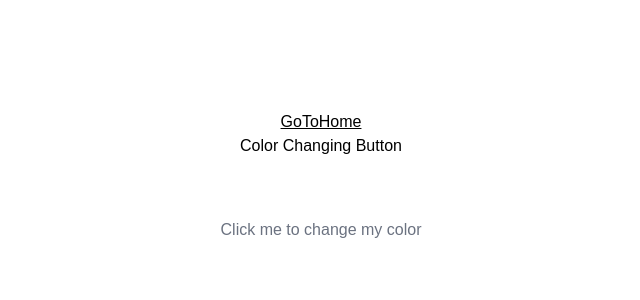
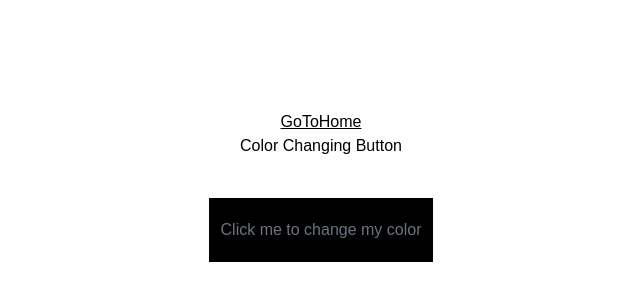
Before and after one commit to sameerkali/React_coding_round_practice, a React (Vite) app: page /seven in a window 1280 px wide. Shown: the part 214-514 px from the top of the page, without its empty margins (319-959 px from the left). Built offline with nearby package versions, Linux system fonts and the light colour scheme.

Commit message:
feat: seven (color changing button)

```diff
--- a/src/All Assessment/assessment07/Seven.jsx
+++ b/src/All Assessment/assessment07/Seven.jsx
@@ -1,60 +1,64 @@
-// import React, { useState } from 'react';
-// import GoToHome from '../../Components/GoToHome';
-// import '../../index.css';
+import React, { useState } from 'react';
+import GoToHome from '../../Components/GoToHome';
+import '../../index.css';
+
+const Seven = () => {
+  const [color, setColor] = useState('000000');
+
+  const handleChangeColor = () => {
+    const randomColor = Math.floor(Math.random() * 16777215).toString(16);
+    setColor(randomColor);
+  };
+
+  return (
+    <div className='flex flex-col justify-center items-center h-screen'>
+      <GoToHome />
+      <h1>Color Changing Button</h1>
+      <div>
+        <button
+          onClick={handleChangeColor}
+          className={`px-3 py-5 text-gray-500 mt-10`}
+          style={{ backgroundColor: `#${color}` }}
+        >
+          Click me to change my color
+        </button>
+      </div>
+    </div>
+  );
+};
+
+export default Seven;
+
+
+
+
+// import React, { useState } from "react";
+// import GoToHome from "../../Components/GoToHome";
 
 // const Seven = () => {
-//   const [color, setColor] = useState('000000');
+//   const [number, setNumber] = useState(1);
 
 //   const handleChangeColor = () => {
-//     const randomColor = Math.floor(Math.random() * 16777215).toString(16);
-//     setColor(randomColor);
+//     // Update state using functional update
+//     setNumber((prevNumber) => prevNumber + 1);
 //   };
 
+//   // Generate the color string with leading zeros
+//   const color = `00${number.toString(16)}00`.slice(-6); // Ensure 6 digit hex string
+
 //   return (
-//     <div className='flex flex-col justify-center items-center h-screen'>
+//     <div className="flex flex-col justify-center items-center h-screen">
 //       <GoToHome />
 //       <h1>Color Changing Button</h1>
-//       <div>
-//         <button
-//           onClick={handleChangeColor}
-//           className={`px-3 py-5 text-gray-500 mt-10`}
-//           style={{ backgroundColor: `#${color}` }}
-//         >
-//           Click me to change my color
-//         </button>
-//       </div>
+//       <button
+//         onClick={handleChangeColor}
+//         className="px-3 py-5 text-gray-500 mt-10"
+//         style={{ backgroundColor: `#${color}` }}
+//       >
+//         Click me to change my color
+//       </button>
 //     </div>
 //   );
 // };
 
 // export default Seven;
-import React, { useState } from "react";
-import GoToHome from "../../Components/GoToHome";
-
-const Seven = () => {
-  const [number, setNumber] = useState(1);
-
-  const handleChangeColor = () => {
-    // Update state using functional update
-    setNumber((prevNumber) => prevNumber + 1);
-  };
-
-  // Generate the color string with leading zeros
-  const color = `00${number.toString(16)}00`.slice(-6); // Ensure 6 digit hex string
-
-  return (
-    <div className="flex flex-col justify-center items-center h-screen">
-      <GoToHome />
-      <h1>Color Changing Button</h1>
-      <button
-        onClick={handleChangeColor}
-        className="px-3 py-5 text-gray-500 mt-10"
-        style={{ backgroundColor: `#${color}` }}
-      >
-        Click me to change my color
-      </button>
-    </div>
-  );
-};
-
-export default Seven;
```
